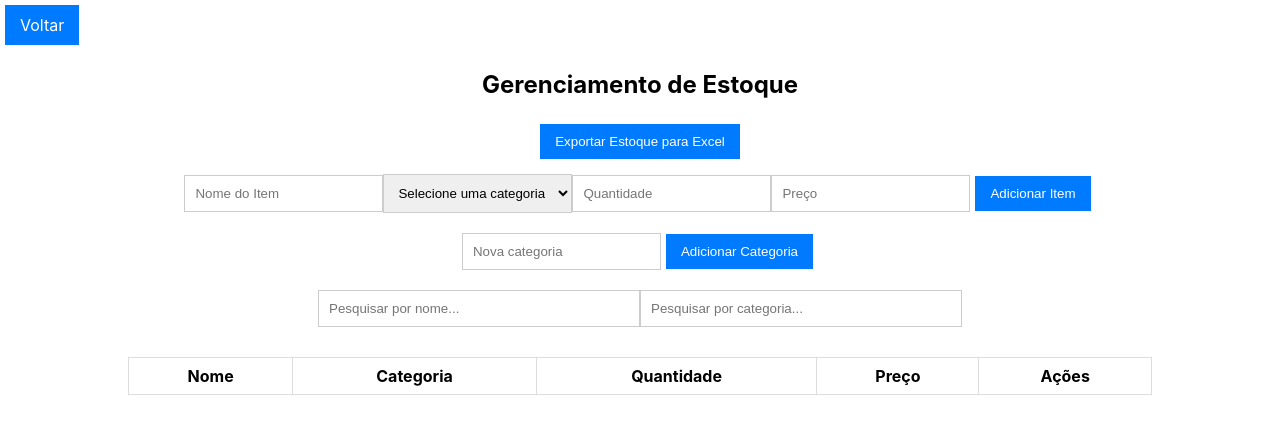
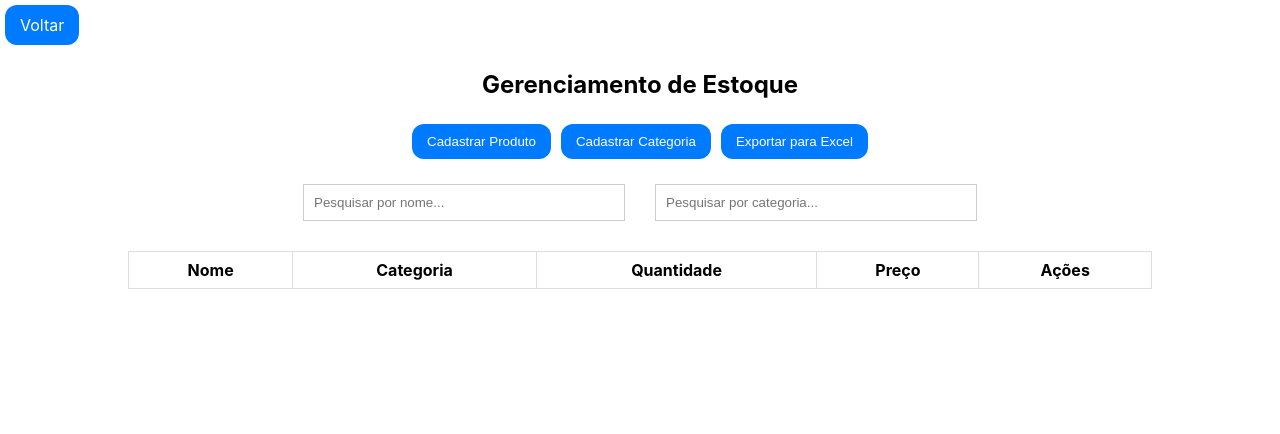
Before and after one commit to Rurato/BarManageOld, a React (Create React App) app: page /stock in a window 1280 px wide. Shown: the top 434 px of the page. Built offline with nearby package versions, Linux system fonts and the light colour scheme.

Commit message:
fix: screens addItem, addCategory

```diff
--- /dev/null
+++ b/src/Pages/AddCategory/index.js
@@ -0,0 +1,35 @@
+import React, { useState, useEffect } from "react";
+import { Link, useNavigate } from "react-router-dom";
+import "./styles.css";
+
+function AddCategory() {
+  const [newCategory, setNewCategory] = useState("");
+  const [categories, setCategories] = useState([]);
+  const navigate = useNavigate();
+
+  useEffect(() => {
+    const storedCategories = JSON.parse(localStorage.getItem("categories")) || [];
+    setCategories(storedCategories);
+  }, []);
+
+  const handleAddCategory = () => {
+    if (newCategory && !categories.includes(newCategory)) {
+      const updatedCategories = [...categories, newCategory];
+      localStorage.setItem("categories", JSON.stringify(updatedCategories));
+      navigate("/Stock");
+    } else {
+      alert("Categoria já existe ou está vazia!");
+    }
+  };
+
+  return (
+    <div className="stock-container">
+      <Link to="/Stock" className="btn">Voltar</Link>
+      <h2>Adicionar Categoria</h2>
+      <input type="text" placeholder="Nova categoria" value={newCategory} onChange={(e) => setNewCategory(e.target.value)} className="input-field" />
+      <button onClick={handleAddCategory} className="btn">Salvar Categoria</button>
+    </div>
+  );
+}
+
+export default AddCategory;
--- /dev/null
+++ b/src/Pages/AddItem/index.js
@@ -0,0 +1,53 @@
+import React, { useState, useEffect } from "react";
+import { Link, useNavigate } from "react-router-dom";
+import "./styles.css";
+
+function AddItem() {
+  const [itemName, setItemName] = useState("");
+  const [itemQuantity, setItemQuantity] = useState("");
+  const [itemPrice, setItemPrice] = useState("");
+  const [itemCategory, setItemCategory] = useState("");
+  const [categories, setCategories] = useState([]);
+  const navigate = useNavigate();
+
+  useEffect(() => {
+    const storedCategories = JSON.parse(localStorage.getItem("categories")) || [];
+    setCategories(storedCategories);
+  }, []);
+
+  const handleAddItem = () => {
+    if (itemName && itemQuantity && itemPrice && itemCategory) {
+      const storedStock = JSON.parse(localStorage.getItem("stock")) || [];
+      const newItem = {
+        name: itemName,
+        category: itemCategory,
+        quantity: parseInt(itemQuantity, 10),
+        price: parseFloat(itemPrice),
+      };
+      const updatedStock = [...storedStock, newItem];
+      localStorage.setItem("stock", JSON.stringify(updatedStock));
+      navigate("/Stock");
+    } else {
+      alert("Preencha todos os campos!");
+    }
+  };
+
+  return (
+    <div className="stock-container">
+      <Link to="/Stock" className="btn">Voltar</Link>
+      <h2>Adicionar Item</h2>
+      <input type="text" placeholder="Nome do Item" value={itemName} onChange={(e) => setItemName(e.target.value)} className="input-field" />
+      <select value={itemCategory} onChange={(e) => setItemCategory(e.target.value)} className="input-field">
+        <option value="">Selecione uma categoria</option>
+        {categories.map((cat, i) => (
+          <option key={i} value={cat}>{cat}</option>
+        ))}
+      </select>
+      <input type="number" placeholder="Quantidade" value={itemQuantity} onChange={(e) => setItemQuantity(e.target.value)} className="input-field" />
+      <input type="number" placeholder="Preço" value={itemPrice} onChange={(e) => setItemPrice(e.target.value)} className="input-field" />
+      <button onClick={handleAddItem} className="btn">Salvar Item</button>
+    </div>
+  );
+}
+
+export default AddItem;
--- a/src/Pages/Stock/index.js
+++ b/src/Pages/Stock/index.js
@@ -14,7 +14,6 @@ function Stock() {
   const [searchCategory, setSearchCategory] = useState("");
   const [sorting, setSorting] = useState({ field: "", ascending: true });
   const [categories, setCategories] = useState([]);
-  const [newCategory, setNewCategory] = useState("");
 
   useEffect(() => {
     const storedStock = JSON.parse(localStorage.getItem("stock")) || [];
@@ -25,7 +24,8 @@ function Stock() {
     ];
     setCategories(uniqueCategories);
 
-    const storedCategories = JSON.parse(localStorage.getItem("categories")) || [];
+    const storedCategories =
+      JSON.parse(localStorage.getItem("categories")) || [];
     if (storedCategories.length) {
       setCategories(storedCategories);
     }
@@ -34,26 +34,6 @@ function Stock() {
   useEffect(() => {
     localStorage.setItem("categories", JSON.stringify(categories));
   }, [categories]);
-
-  const handleAddItem = () => {
-    if (itemName && itemQuantity && itemPrice && itemCategory) {
-      const newItem = {
-        name: itemName,
-        category: itemCategory,
-        quantity: parseInt(itemQuantity, 10),
-        price: parseFloat(itemPrice),
-      };
-      const updatedStock = [...stock, newItem];
-      setStock(updatedStock);
-      localStorage.setItem("stock", JSON.stringify(updatedStock));
-      setItemName("");
-      setItemQuantity("");
-      setItemPrice("");
-      setItemCategory("");
-    } else {
-      alert("Preencha todos os campos!");
-    }
-  };
 
   const handleDeleteItem = (index) => {
     const updatedStock = stock.filter((_, idx) => idx !== index);
@@ -74,7 +54,9 @@ function Stock() {
     const updatedStock = [...stock];
     updatedStock[index] = {
       name: itemName || stock[index].name,
-      quantity: itemQuantity ? parseInt(itemQuantity, 10) : stock[index].quantity,
+      quantity: itemQuantity
+        ? parseInt(itemQuantity, 10)
+        : stock[index].quantity,
       price: itemPrice ? parseFloat(itemPrice) : stock[index].price,
       category: itemCategory || stock[index].category,
     };
@@ -103,7 +85,7 @@ function Stock() {
       Nome: item.name,
       Categoria: item.category,
       Quantidade: item.quantity,
-      Preço: item.price.toFixed(2).replace('.', ','),
+      Preço: item.price.toFixed(2).replace(".", ","),
     }));
     const worksheet = XLSX.utils.json_to_sheet(data);
     const workbook = XLSX.utils.book_new();
@@ -128,73 +110,27 @@ function Stock() {
   return (
     <div className="stock-container">
       <div className="back">
-        <Link to="/Dashboard" className="btn">Voltar</Link>
+        <Link to="/Dashboard" className="btn">
+          Voltar
+        </Link>
       </div>
       <h2>Gerenciamento de Estoque</h2>
 
-      <button onClick={handleExportToExcel} className="btn">
-        Exportar Estoque para Excel
+      <button className="btn-link">
+        <Link to="/AddItem" className="btn">
+          Cadastrar Produto
+        </Link>
+      </button>
+      <button className="btn-link">
+        <Link to="/AddCategory" className="btn">
+        Cadastrar Categoria
+      </Link>
       </button>
 
-      <div className="add-item-container">
-        <input
-          type="text"
-          placeholder="Nome do Item"
-          value={itemName}
-          onChange={(e) => setItemName(e.target.value)}
-          className="input-field"
-        />
 
-        <select
-          value={itemCategory}
-          onChange={(e) => setItemCategory(e.target.value)}
-          className="input-field"
-        >
-          <option value="">Selecione uma categoria</option>
-          {categories.map((cat, i) => (
-            <option key={i} value={cat}>{cat}</option>
-          ))}
-        </select>
-
-        <input
-          type="number"
-          placeholder="Quantidade"
-          value={itemQuantity}
-          onChange={(e) => setItemQuantity(e.target.value)}
-          className="input-field"
-        />
-        <input
-          type="number"
-          placeholder="Preço"
-          value={itemPrice}
-          onChange={(e) => setItemPrice(e.target.value)}
-          className="input-field"
-        />
-        <button onClick={handleAddItem} className="btn">
-          Adicionar Item
-        </button>
-      </div>
-
-      <div className="add-category-container">
-        <input
-          type="text"
-          placeholder="Nova categoria"
-          value={newCategory}
-          onChange={(e) => setNewCategory(e.target.value)}
-          className="input-field"
-        />
-        <button
-          onClick={() => {
-            if (newCategory && !categories.includes(newCategory)) {
-              setCategories([...categories, newCategory]);
-              setNewCategory("");
-            }
-          }}
-          className="btn"
-        >
-          Adicionar Categoria
-        </button>
-      </div>
+      <button onClick={handleExportToExcel} className="btn">
+        Exportar para Excel
+      </button>
 
       <div className="search-container">
         <input
@@ -228,31 +164,85 @@ function Stock() {
             <tr key={index}>
               {editingIndex === index ? (
                 <>
-                  <td><input type="text" defaultValue={item.name} onChange={(e) => setItemName(e.target.value)} className="input-field" /></td>
                   <td>
-                    <select value={itemCategory} onChange={(e) => setItemCategory(e.target.value)} className="input-field">
+                    <input
+                      type="text"
+                      defaultValue={item.name}
+                      onChange={(e) => setItemName(e.target.value)}
+                      className="input-field"
+                    />
+                  </td>
+                  <td>
+                    <select
+                      value={itemCategory}
+                      onChange={(e) => setItemCategory(e.target.value)}
+                      className="input-field"
+                    >
                       <option value="">Selecione uma categoria</option>
                       {categories.map((cat, i) => (
-                        <option key={i} value={cat}>{cat}</option>
+                        <option key={i} value={cat}>
+                          {cat}
+                        </option>
                       ))}
                     </select>
                   </td>
-                  <td><input type="number" defaultValue={item.quantity} onChange={(e) => setItemQuantity(e.target.value)} className="input-field" /></td>
-                  <td><input type="number" defaultValue={item.price} onChange={(e) => setItemPrice(e.target.value)} className="input-field" /></td>
                   <td>
-                    <button onClick={() => handleSaveEdit(index)} className="btn">Salvar</button>
-                    <button onClick={() => setEditingIndex(null)} className="btn">Cancelar</button>
+                    <input
+                      type="number"
+                      defaultValue={item.quantity}
+                      onChange={(e) => setItemQuantity(e.target.value)}
+                      className="input-field"
+                    />
+                  </td>
+                  <td>
+                    <input
+                      type="number"
+                      defaultValue={item.price}
+                      onChange={(e) => setItemPrice(e.target.value)}
+                      className="input-field"
+                    />
+                  </td>
+                  <td>
+                    <button
+                      onClick={() => handleSaveEdit(index)}
+                      className="btn"
+                    >
+                      Salvar
+                    </button>
+                    <button
+                      onClick={() => setEditingIndex(null)}
+                      className="btn"
+                    >
+                      Cancelar
+                    </button>
                   </td>
                 </>
               ) : (
                 <>
                   <td>{item.name}</td>
                   <td>{item.category}</td>
-                  <td style={{ color: getQuantityColor(item.quantity), fontWeight: "bold" }}>{item.quantity}</td>
+                  <td
+                    style={{
+                      color: getQuantityColor(item.quantity),
+                      fontWeight: "bold",
+                    }}
+                  >
+                    {item.quantity}
+                  </td>
                   <td>R${item.price.toFixed(2)}</td>
                   <td>
-                    <button onClick={() => handleEditItem(index)} className="btn">Editar</button>
-                    <button onClick={() => handleDeleteItem(index)} className="btn">Remover</button>
+                    <button
+                      onClick={() => handleEditItem(index)}
+                      className="btn"
+                    >
+                      Editar
+                    </button>
+                    <button
+                      onClick={() => handleDeleteItem(index)}
+                      className="btn"
+                    >
+                      Remover
+                    </button>
                   </td>
                 </>
               )}
--- a/src/Pages/Stock/styles.css
+++ b/src/Pages/Stock/styles.css
@@ -8,7 +8,8 @@
   border-collapse: collapse;
 }
 
-  .stock-table th, .stock-table td {
+.stock-table th,
+.stock-table td {
   border: 1px solid #ddd;
   padding: 8px;
 }
@@ -18,13 +19,24 @@
   padding: 10px;
   border: 1px solid #ccc;
 }
-  .back{
+.back {
   text-align: left;
   padding: 0;
 }
 
-  .search-container{
-    >input{
+.search-container {
+  margin-top: 10px;
+  display: flex;
+  justify-content: center;
+  align-items: center;
+  gap: 30px;
+  > input {
     width: 300px;
   }
 }
+
+.btn-link{
+  border: none;
+  padding: 0;
+  background-color: white;
+}
--- a/src/Pages/Tables/styles.css
+++ b/src/Pages/Tables/styles.css
@@ -63,6 +63,7 @@
     color: white;
     border: none;
     cursor: pointer;
+    border-radius: 12px;
   }
 
   .btn:hover {
--- a/src/index.js
+++ b/src/index.js
@@ -7,6 +7,8 @@ import Dashboard from './Pages/Dashboard';
 import Stock from './Pages/Stock';
 import Tables from './Pages/Tables';
 import History from './Pages/history';
+import AddItem from './Pages/AddItem';
+import AddCategory from './Pages/AddCategory';
 import './index.css';
 
 // Criando o root com a nova API
@@ -21,6 +23,8 @@ root.render(
       <Route path="/tables" element={<Tables />} />
       <Route path="/" element={<App />} />
       <Route path="/history" element={<History />} />
+      <Route path="/AddItem" element={<AddItem />} />
+      <Route path="/AddCategory" element={<AddCategory />} />
     </Routes>
   </Router>
 );
```
Also changed, not shown: src/Pages/AddCategory/styles.css (added), src/Pages/AddItem/styles.css (added). Lines whose indentation alone changed are shown as unchanged.
